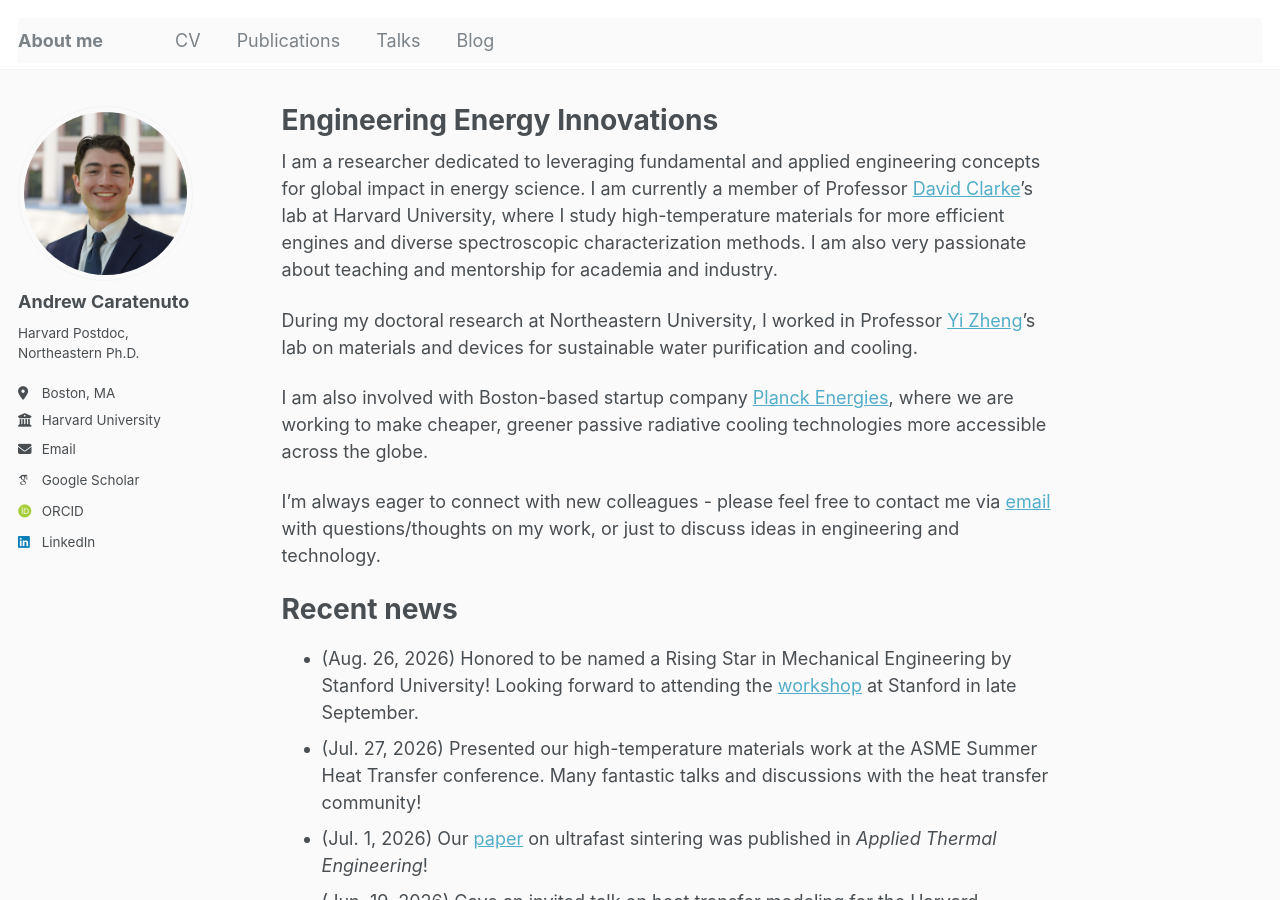
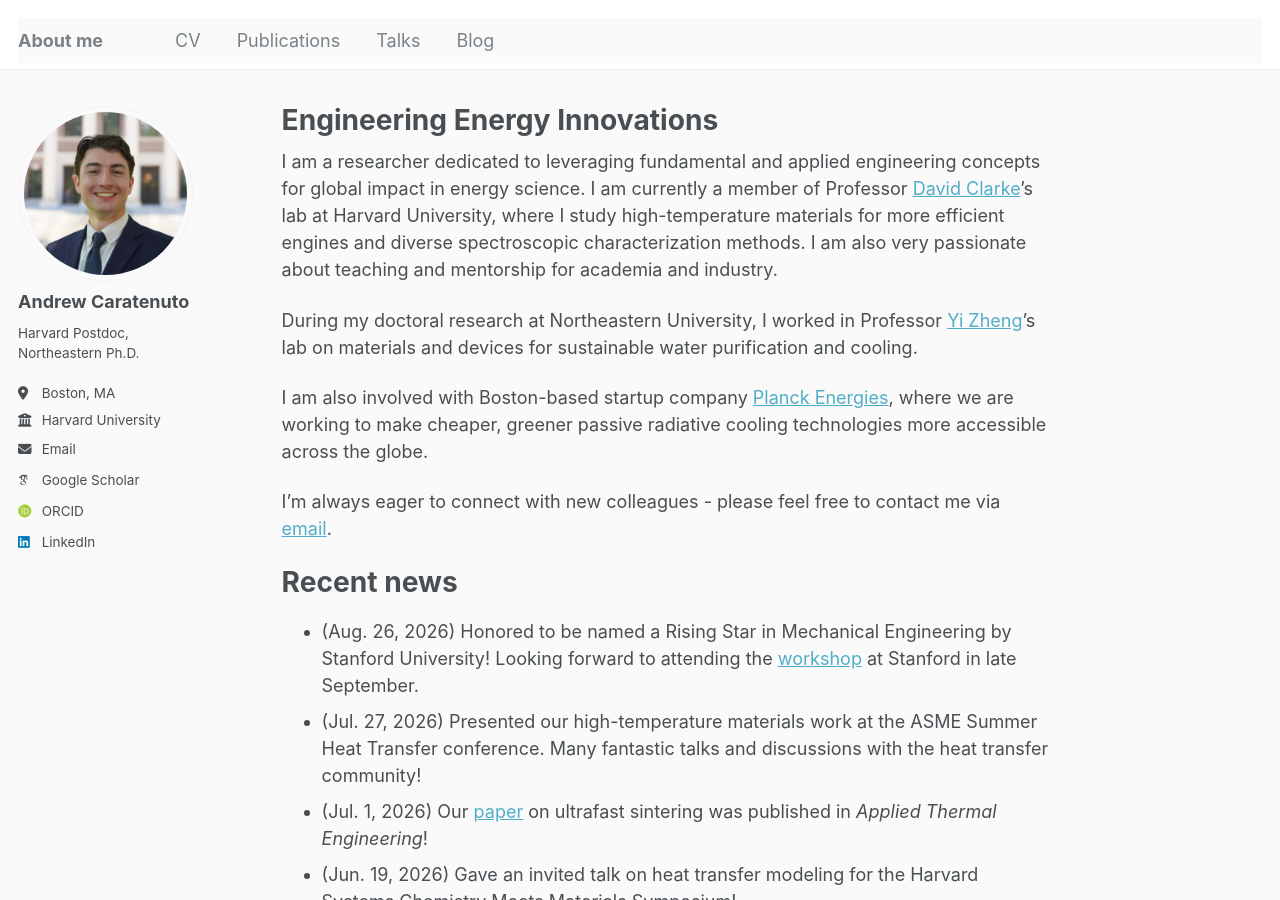
Before and after one commit to andrewcaratenuto/andrewcaratenuto.github.io, a Jekyll site: the page built from _pages/about.md, in a window 1280 px wide and 900 px high. Built offline with Jekyll 4.4.1, drawn with Linux system fonts in a browser that asks for light colours; some web fonts are replaced.

Commit message:
Update about.md

```diff
--- a/_pages/about.md
+++ b/_pages/about.md
@@ -13,7 +13,7 @@ During my doctoral research at Northeastern University, I worked in Professor [Y
 
 I am also involved with Boston-based startup company [Planck Energies](https://www.planckenergies.com), where we are working to make cheaper, greener passive radiative cooling technologies more accessible across the globe.
 
-I'm always eager to connect with new colleagues - please feel free to contact me via [email](mailto:acaratenuto@seas.harvard.edu) with questions/thoughts on my work, or just to discuss ideas in engineering and technology.
+I'm always eager to connect with new colleagues - please feel free to contact me via [email](mailto:acaratenuto@seas.harvard.edu).
 
 # Recent news
 - (Aug. 26, 2026) Honored to be named a Rising Star in Mechanical Engineering by Stanford University! Looking forward to attending the [workshop](https://risingstarsme.stanford.edu) at Stanford in late September.
```
